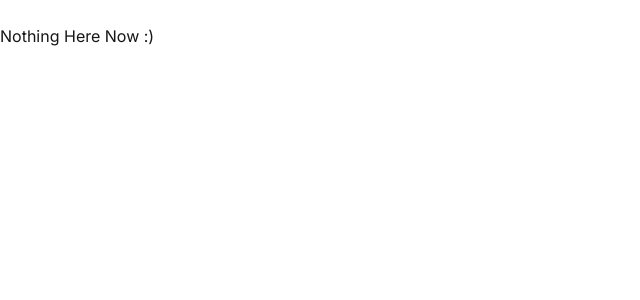
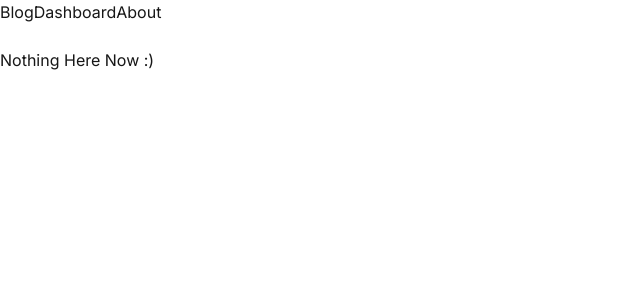
Before and after one commit to mohyware/polyglot-blog, a Next.js app in the folder client/: page /about in a window 1280 px wide. Shown: the top 300 px of the page, without its empty margins (0-640 px from the left). Built offline with nearby package versions, Linux system fonts and the light colour scheme.

Commit message:
refactor: some fixes in client side

```diff
--- a/client/src/app/(blog)/blog/[title]/not-found.tsx
+++ b/client/src/app/(blog)/blog/[title]/not-found.tsx
@@ -1,5 +1,5 @@
 "use client";
-import { Home, PreviousPage } from '../../components/buttons';
+import { Home, PreviousPage } from '../../../components/buttons';
 export default function notFound() {
     return (
         <div className='flex items-center justify-center w-full min-h-[70vh] text-gray-900 my-12 px-4'>
--- a/client/src/app/(blog)/layout.tsx
+++ b/client/src/app/(blog)/layout.tsx
@@ -7,9 +7,7 @@ export default function Layout({
     children: React.ReactNode;
 }>) {
     return (
-        <html lang="en">
-
-            <body
+        <div
             className={`antialiased min-h-screen bg-white text-slate-900  ${inter.className}`}
         >
             <div className="max-w-2xl mx-auto py-10 px-4">
@@ -26,7 +24,6 @@ export default function Layout({
                 <br />
                 <main>{children}</main>
             </div>
-            </body>
-        </html>
+        </div>
     );
 }
--- a/client/src/app/layout.tsx
+++ b/client/src/app/layout.tsx
@@ -13,20 +13,9 @@ export default function RootLayout({
 }>) {
   return (
     <html lang="en">
-
       <body
-        className={`antialiased min-h-screen bg-white text-slate-900  ${inter.className}`}
-      >
-        <div className="max-w-2xl mx-auto py-10 px-4">
-          <header>
-            <div className="flex items-center justify-between">
-              <nav className="ml-auto text-lg font-medium space-x-6">
-              </nav>
-            </div>
-          </header>
-          <br />
-          <main>{children}</main>
-        </div>
+        className={`antialiased min-h-screen bg-white text-slate-900  ${inter.className}`}>
+        <main>{children}</main>
       </body>
     </html>
   );
```
Also changed, not shown: client/src/app/(blog)/about/page.tsx (renamed from client/src/app/about/page.tsx). Lines whose indentation alone changed are shown as unchanged.
